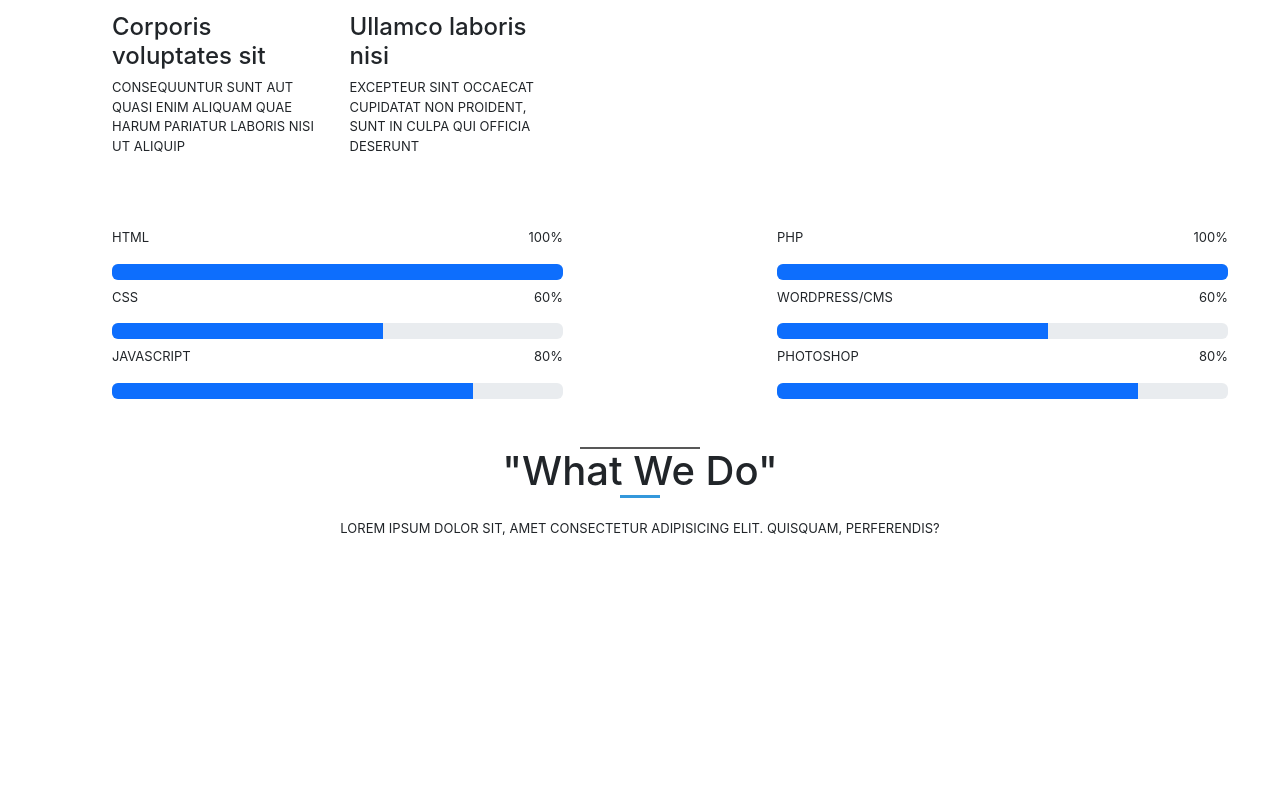
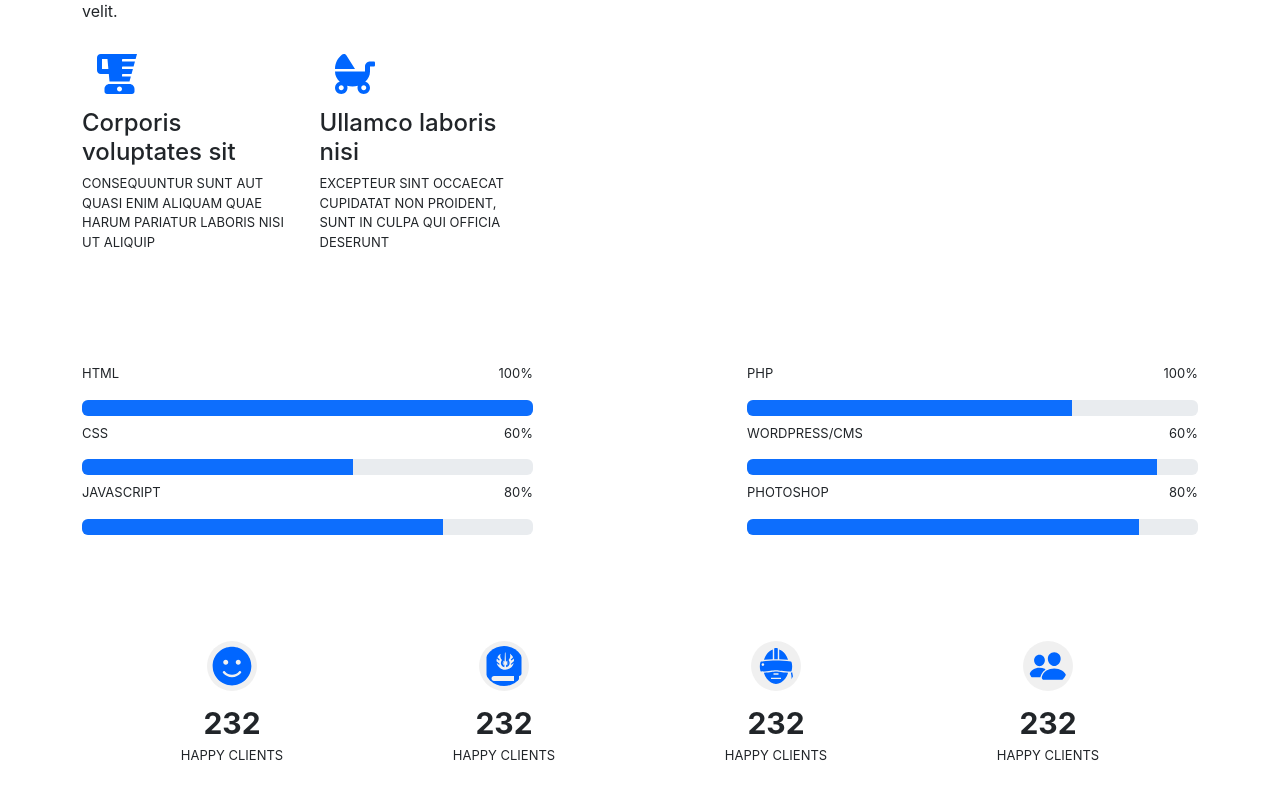
Before and after one commit to Pankaj7431/lumia, a React (Create React App) app: page / in a window 1280 px wide. Shown: the part 1915-2714 px from the top of the page. Before the commit the page ends 2501 px from the top, so only its background shows below. Built offline with nearby package versions, Linux system fonts and the light colour scheme.

Commit message:
sERVICES PAGE UPDATED

```diff
--- a/package.json
+++ b/package.json
@@ -8,6 +8,8 @@
     "@fortawesome/free-regular-svg-icons": "^6.5.1",
     "@fortawesome/free-solid-svg-icons": "^6.5.1",
     "@fortawesome/react-fontawesome": "^0.2.0",
+    "@ramonak/react-progress-bar": "^5.2.0",
+    "@srexi/purecounterjs": "^1.5.0",
     "@testing-library/jest-dom": "^5.17.0",
     "@testing-library/react": "^13.4.0",
     "@testing-library/user-event": "^13.5.0",
@@ -17,6 +19,7 @@
     "fork-ts-checker-webpack-plugin": "^9.0.2",
     "react": "^18.2.0",
     "react-bootstrap": "^2.10.2",
+    "react-countup": "^6.5.3",
     "react-dom": "^18.2.0",
     "react-fontawesome": "^1.7.1",
     "react-icons": "^5.0.1",
--- a/public/index.html
+++ b/public/index.html
@@ -21,6 +21,8 @@
       user's mobile device or desktop. See https://developers.google.com/web/fundamentals/web-app-manifest/
     -->
     <link rel="manifest" href="%PUBLIC_URL%/manifest.json" />
+    <script src="https://cdn.jsdelivr.net/npm/@srexi/purecounterjs/dist/purecounter_vanilla.js"></script>
+    <script src="https://cdn.jsdelivr.net/npm/@srexi/purecounterjs/dist/purecounter_vanilla.js"></script>
     <!--
       Notice the use of %PUBLIC_URL% in the tags above.
       It will be replaced with the URL of the `public` folder during the build.
--- a/src/App.js
+++ b/src/App.js
@@ -1,17 +1,12 @@
 import React from 'react';
-import { BrowserRouter as Router,} from 'react-router-dom';
-import Home from './pages/Home.jsx'
-import Header from './components/Header.jsx'
+import Main from './pages/Main';
 
 
 function App() {
   return (
-    <Router>
-      <div className="App">
-        <Header/>
-        <Home/>
-      </div>
-    </Router>
+    <div>
+        <Main/>
+    </div>
   );
 }
 
--- /dev/null
+++ b/src/components/content1.jsx
@@ -0,0 +1,91 @@
+import React from 'react';
+import { FaSmile } from "react-icons/fa";
+import CountUp from 'react-countup';
+import { FaBookJournalWhills } from "react-icons/fa6";
+import { GiVrHeadset } from "react-icons/gi";
+import { IoPeople } from "react-icons/io5";
+
+export default function content1() {
+  return (
+    <div>
+      <div className="content1 d-flex mx-5 px-5 mt-5" style={{marginTop:"100px"}}>
+        <div className="col-lg-3 col-6">
+        <div className="text-center px-5 py-5 rounder-circle d-block">
+            <FaSmile
+              style={{
+                height: "50px",
+                width: "50px",
+                color: "rgb(0, 102, 255)",
+                margin: "10px",
+                background: "rgb(204, 204, 204,0.3)",
+                borderRadius: "50%",
+                padding: "5px",
+              }}
+            />
+            <div> <span   style={{fontSize: "30px", fontWeight:"bolder", }}><CountUp end={232}/></span></div>
+            <div> <p>Happy Clients</p></div>
+
+          </div>
+
+        </div>
+        <div className="col-lg-3 col-6">
+        <div className="text-center px-5 py-5 rounder-circle d-block">
+            <FaBookJournalWhills
+              style={{
+                height: "50px",
+                width: "50px",
+                color: "rgb(0, 102, 255)",
+                margin: "10px",
+                background: "rgb(204, 204, 204,0.3)",
+                borderRadius: "50%",
+                padding: "5px",
+              }}
+            />
+            <div> <span   style={{fontSize: "30px", fontWeight:"bolder", }}><CountUp end={232}/></span></div>
+            <div> <p>Happy Clients</p></div>
+
+          </div>
+
+        </div>
+        <div className="col-lg-3 col-6">
+        <div className="text-center px-5 py-5 rounder-circle d-block">
+            <GiVrHeadset
+              style={{
+                height: "50px",
+                width: "50px",
+                color: "rgb(0, 102, 255)",
+                margin: "10px",
+                background: "rgb(204, 204, 204,0.3)",
+                borderRadius: "50%",
+                padding: "5px",
+              }}
+            />
+            <div> <span   style={{fontSize: "30px", fontWeight:"bolder", }}><CountUp end={232}/></span></div>
+            <div> <p>Happy Clients</p></div>
+
+          </div>
+
+        </div>
+        <div className="col-lg-3 col-6">
+        <div className="text-center px-5 py-5 rounder-circle d-block">
+            <IoPeople
+              style={{
+                height: "50px",
+                width: "50px",
+                color: "rgb(0, 102, 255)",
+                margin: "10px",
+                background: "rgb(204, 204, 204,0.3)",
+                borderRadius: "50%",
+                padding: "5px",
+              }}
+            />
+            <div> <span   style={{fontSize: "30px", fontWeight:"bolder", }}><CountUp end={232}/></span></div>
+            <div> <p>Happy Clients</p></div>
+
+          </div>
+
+        </div>
+      </div>
+    </div>
+  )
+}
--- a/src/index.css
+++ b/src/index.css
@@ -34,7 +34,7 @@ a:focus {
   color: white;
 }
 
-span{
+.span1{
   text-decoration: underline;
   text-decoration-color: aqua;
 }
@@ -46,18 +46,18 @@ span{
   text-align: center;
   padding-bottom: 30px;
 }
-.section-title h1::before {
+.section-title h2::before {
   content: "";
   position: absolute;
   display: block;
   width: 120px;
   height: 2px;
   bottom: 100px;
-  background: #585858;
+  background: #a0a0a0;
   left: calc(50% - 60px);
 }
 
-.section-title h1::after {
+.section-title h2::after {
   content: "";
   position: absolute;
   display: block;
@@ -73,7 +73,7 @@ span{
   display: block;
   width: 120px;
   height: 2px;
-  background: #585858;
+  background: #afafaf;
 
   left: calc(50% - 60px);
 }
@@ -100,6 +100,11 @@ p {
   text-transform: uppercase;
   font-size: small;
 }
+.purecounter {
+  font-weight: bold;
+  font-size: 1.5rem;
+  color: #34c2ff;
+}
 
 @media (max-width: 768px) {
   /* Styles for screens smaller than or equal to 768px */
--- a/src/pages/About.jsx
+++ b/src/pages/About.jsx
@@ -4,7 +4,7 @@ import { IoCheckmarkDone } from "react-icons/io5";
 import { ProgressBar } from "react-bootstrap";
 
 function ProgressBar1() {
-  return <ProgressBar now={100} />;
+  return <ProgressBar now={100}/>;
 }
 function ProgressBar2() {
   return <ProgressBar now={60} />;
@@ -24,9 +24,10 @@ function ProgressBar6() {
 
 export default function About() {
   return (
-    <div id="about" className="container mb-5 my-5" style={{margin:"100px"}}>
-      <div className="row">
-        <div className="col-lg-6">
+    <div id="about" className="container mb-5 my-5 position-sticky" >
+      <br /><br />
+      <div className="row my-5">
+        <div className="col-lg-6"style={{marginLeft: "10opx"}}>
           <img
             src="https://images.unsplash.com/photo-1560518883-ce09059eeffa?w=500&auto=format&fit=crop&q=60&ixlib=rb-4.0.3&ixid=M3wxMjA3fDB8MHxzZWFyY2h8OHx8a2V5fGVufDB8fDB8fHww"
             style={{
@@ -38,6 +39,7 @@ export default function About() {
             }}
           />
         </div>
+        {/* <div className="col-lg-1"></div> */}
         <div class="col-lg-5 pt-4 pt-lg-0 "style={{marginRight: "100px"}}>
           <h3>About Us</h3>
           <p>
@@ -134,21 +136,21 @@ export default function About() {
               <p className="skill">
                 PHP <p className="val float-end">100%</p>
               </p>
-              <ProgressBar1 />
+              <ProgressBar4 />
             </div>
 
             <div className="progress-2 mt-2">
               <p className="skill">
                 Wordpress/CMS <p className="val float-end">60%</p>
               </p>
-              <ProgressBar2 />
+              <ProgressBar5 />
             </div>
 
             <div className="progress-2 mt-2">
               <p className="skill">
                 Photoshop <p className="val float-end">80%</p>
               </p>
-              <ProgressBar3 />
+              <ProgressBar6 />
             </div>
           </div>
         </div>
--- a/src/pages/Home.jsx
+++ b/src/pages/Home.jsx
@@ -1,12 +1,12 @@
 import React from "react";
-import About from "./About.jsx";
-import Content from "../components/content.jsx"
-import Services from "./Services.jsx";
+
+
 
 export default function Home() {
   return (
-    <div className="">
-      <div className="" id="home" style={{ height: "500px", width: "100%" }}>
+    <div className=""  id="home">
+
+      <div className="mb-0" style={{ height: "500px", width: "100%" }}>
         <img
           src="https://images.unsplash.com/photo-1477959858617-67f85cf4f1df?q=80&w=1888&auto=format&fit=crop&ixlib=rb-4.0.3&ixid=M3wxMjA3fDB8MHxwaG90by1wYWdlfHx8fGVufDB8fHx8fA%3D%3D"
           className="img-fluid d-block "
@@ -14,7 +14,7 @@ export default function Home() {
         />
         <div className="text-overlay text-center">
           <h1 className="py-1">
-            Welcome to <span>Lumia</span>
+            Welcome to <span className="span1">Lumia</span>
           </h1>
           <h5 className="text-gray-800 mb-4">
             We are team of talented designers making websites with Bootstrap
@@ -26,14 +26,12 @@ export default function Home() {
       </div>
       <div className="section-title mt-5 mb-5 p-0">
         <h1>"What We Do"</h1>
+        <h2></h2>
         <p className="pt-3">
           Lorem ipsum dolor sit, amet consectetur adipisicing elit. Quisquam,
           perferendis?
         </p>
       </div>
-      <Content/>
-      <About/>
-      <Services/>
-    </div>
+        </div>
   );
 }
--- /dev/null
+++ b/src/pages/Main.jsx
@@ -0,0 +1,26 @@
+import React from "react";
+import About from "./About.jsx";
+import Content from "../components/content.jsx"
+import Services from "./Services.jsx";
+import Header from "../components/Header.jsx";
+import Content1 from "../components/content1.jsx";
+import Home from "./Home.jsx";
+import Testimonials from "./Testimonials.jsx";
+
+
+
+
+
+export default function Main() {
+  return (
+    <div className=""  id="home">
+      <Header/>
+      <Home/>
+      <Content/>
+      <About/>
+      <Content1/>
+      <Services/>
+      <Testimonials/>
+        </div>
+  );
+}
--- a/src/pages/Services.jsx
+++ b/src/pages/Services.jsx
@@ -1,15 +1,133 @@
-import React from 'react'
+import React from "react";
+import { IoBagHandleOutline } from "react-icons/io5";
+import { BsCardChecklist } from "react-icons/bs";
 
 export default function Services() {
   return (
-    <div>
+    <div id="services" style={{marginBottom:"100px"}}>
+       <br /><br />
       <div className="section-title1 mt-5 mb-5 p-0">
-        <h1>"What We Do"</h1>
+        <h2>Services</h2>
+        <h1></h1>
         <p className="pt-3">
           Lorem ipsum dolor sit, amet consectetur adipisicing elit. Quisquam,
           perferendis?
         </p>
       </div>
+      <div className="row">
+        <div className="col-lg-5 d-flex" style={{ marginLeft: "100px" }}>
+          <IoBagHandleOutline
+            style={{
+              height: "75px",
+              width: "75px",
+              color: "rgb(0, 102, 255)",
+              // background: "rgb(204, 204, 204,0.3)",
+              // borderRadius: "50%",
+              padding: "5px",
+              marginTop: "15px",
+              marginRight: "2px",
+            }}
+          />
+          <div style={{ margin: "20px" }}>
+            <h3>Lorem, ipsum.</h3>
+            Lorem ipsum dolor sit amet consectetur adipisicing elit. Laborum, natus.
+          </div>
+        </div>
+        <div className="col-lg-5 d-flex" style={{ marginLeft: "100px" }}>
+          <BsCardChecklist
+            style={{
+              height: "75px",
+              width: "75px",
+              color: "rgb(0, 102, 255)",
+              // background: "rgb(204, 204, 204,0.3)",
+              // borderRadius: "50%",
+              padding: "5px",
+              marginTop: "15px",
+              marginRight: "2px",
+            }}
+          />
+          <div style={{ margin: "20px" }}>
+            <h3>Lorem, ipsum.</h3>
+            Lorem ipsum dolor sit amet consectetur adipisicing elit. Laborum, natus.
+          </div>
+        </div>
+      </div>
+      <div className="row">
+        <div className="col-lg-5 d-flex" style={{ marginLeft: "100px" }}>
+          <IoBagHandleOutline
+            style={{
+              height: "75px",
+              width: "75px",
+              color: "rgb(0, 102, 255)",
+              // background: "rgb(204, 204, 204,0.3)",
+              // borderRadius: "50%",
+              padding: "5px",
+              marginTop: "15px",
+              marginRight: "2px",
+            }}
+          />
+          <div style={{ margin: "20px" }}>
+            <h3>Lorem, ipsum.</h3>
+            Lorem ipsum dolor sit amet consectetur adipisicing elit. Laborum, natus.
+          </div>
+        </div>
+        <div className="col-lg-5 d-flex" style={{ marginLeft: "100px" }}>
+          <BsCardChecklist
+            style={{
+              height: "75px",
+              width: "75px",
+              color: "rgb(0, 102, 255)",
+              // background: "rgb(204, 204, 204,0.3)",
+              // borderRadius: "50%",
+              padding: "5px",
+              marginTop: "15px",
+              marginRight: "2px",
+            }}
+          />
+          <div style={{ margin: "20px" }}>
+            <h3>Lorem, ipsum.</h3>
+            Lorem ipsum dolor sit amet consectetur adipisicing elit. Laborum, natus.
+          </div>
+        </div>
+      </div>
+      <div className="row">
+        <div className="col-lg-5 d-flex" style={{ marginLeft: "100px" }}>
+          <IoBagHandleOutline
+            style={{
+              height: "75px",
+              width: "75px",
+              color: "rgb(0, 102, 255)",
+              // background: "rgb(204, 204, 204,0.3)",
+              // borderRadius: "50%",
+              padding: "5px",
+              marginTop: "15px",
+              marginRight: "2px",
+            }}
+          />
+          <div style={{ margin: "20px" }}>
+            <h3>Lorem, ipsum.</h3>
+            Lorem ipsum dolor sit amet consectetur adipisicing elit. Laborum, natus.
+          </div>
+        </div>
+        <div className="col-lg-5 d-flex" style={{ marginLeft: "100px" }}>
+          <BsCardChecklist
+            style={{
+              height: "75px",
+              width: "75px",
+              color: "rgb(0, 102, 255)",
+              // background: "rgb(204, 204, 204,0.3)",
+              // borderRadius: "50%",
+              padding: "5px",
+              marginTop: "15px",
+              marginRight: "2px",
+            }}
+          />
+          <div style={{ margin: "20px" }}>
+            <h3>Lorem, ipsum.</h3>
+            Lorem ipsum dolor sit amet consectetur adipisicing elit. Laborum, natus.
+          </div>
+        </div>
+      </div>
     </div>
-  )
+  );
 }
--- /dev/null
+++ b/src/pages/Testimonials.jsx
@@ -0,0 +1,10 @@
+import React from "react";
+
+export default function Testimonials() {
+  return (
+
+    <div className="text-center" id="testimonials">
+         <br /><br />
+    </div>
+  );
+}
```
Also changed, not shown: src/components/Header.jsx (+5 -6 lines), 1 other file (tests, documents, lock files or other folders).
